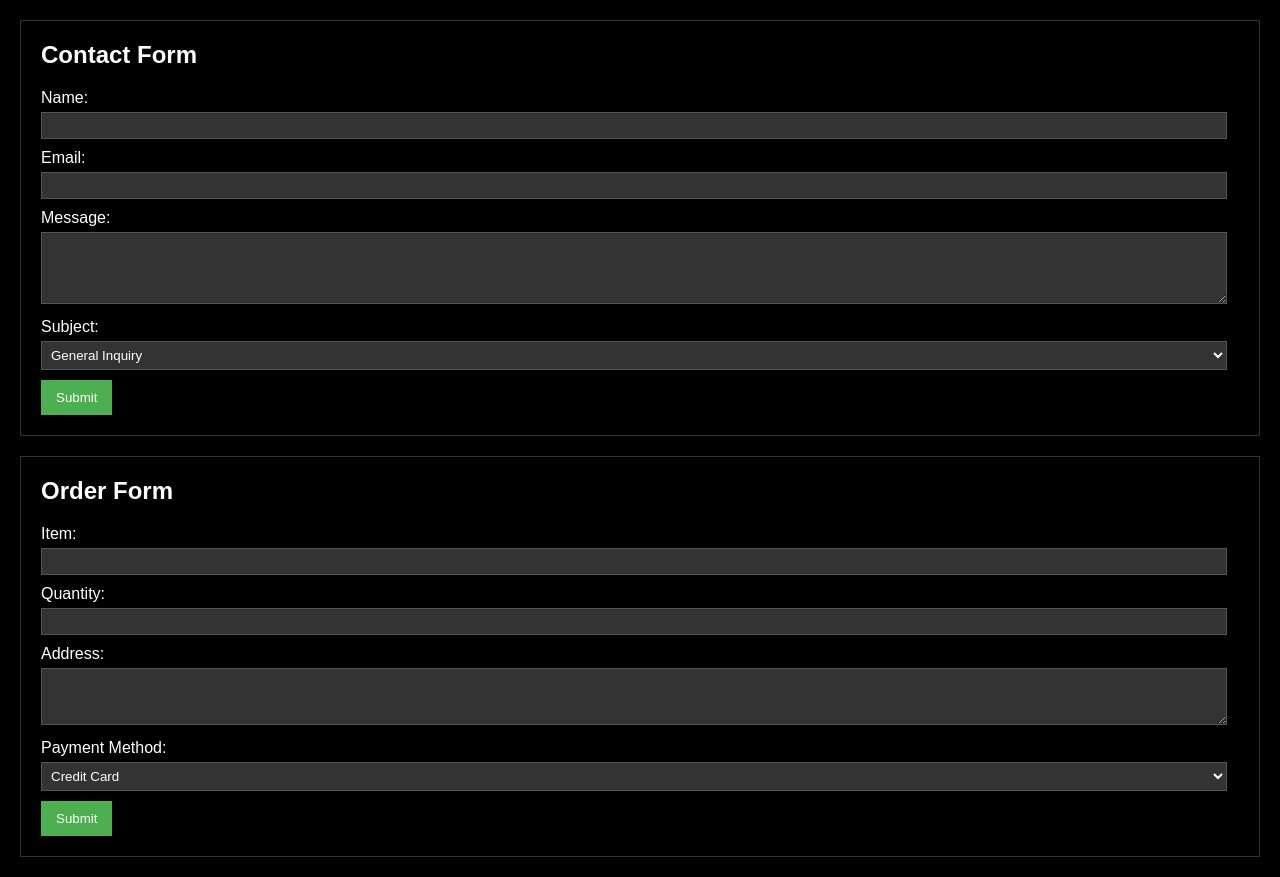
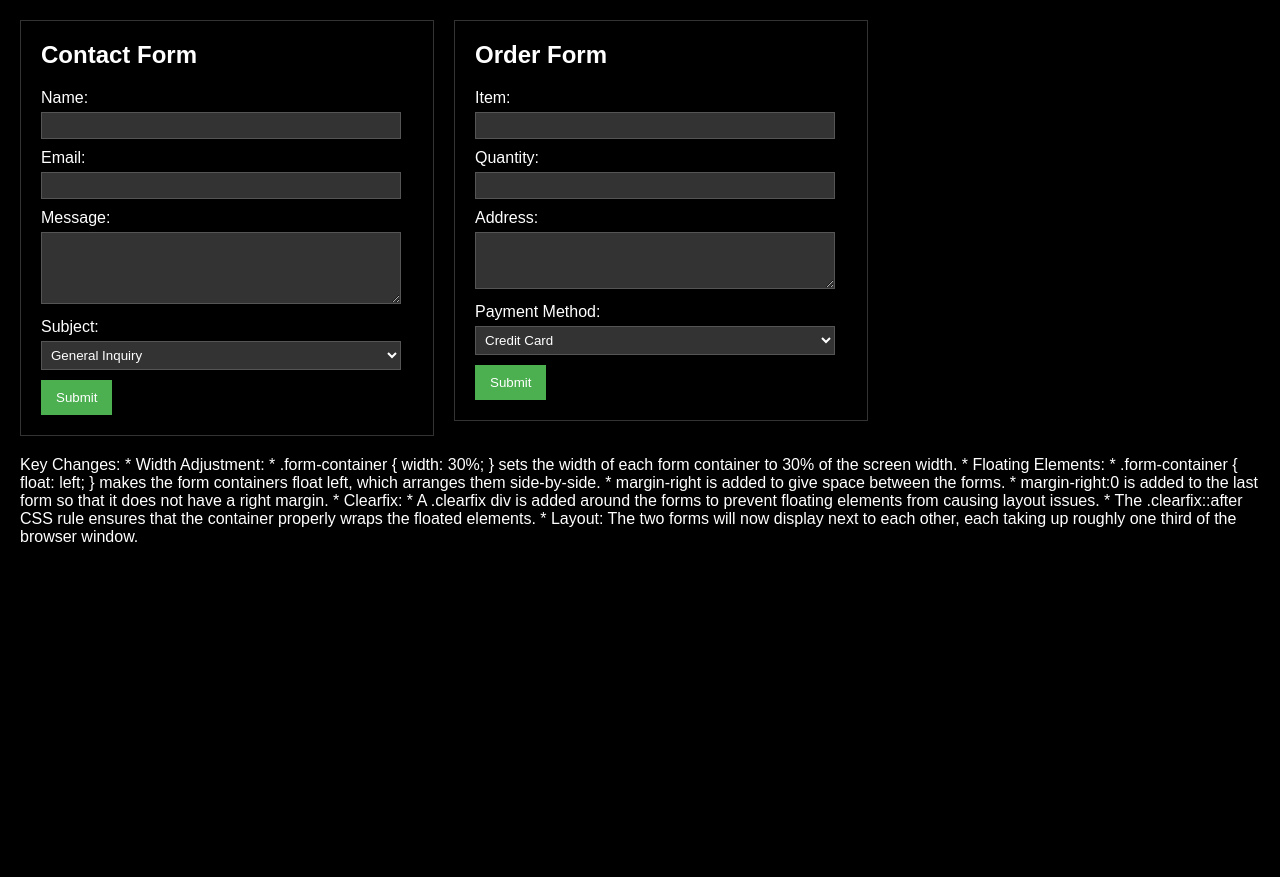
Before and after one commit to meady35/jds_meady, a plain HTML site: page index.html in a window 1280 px wide. After the commit the page ends 800 px from the top, so only its background shows below. Drawn offline with Linux system fonts and the light colour scheme.

Commit message:
Update index.html

```diff
--- a/index.html
+++ b/index.html
@@ -1,7 +1,7 @@
 <!DOCTYPE html>
 <html>
 <head>
-<title>JDS Events Form Submission</title>
+<title>Webhook Form Submission</title>
 <style>
   body {
     font-family: sans-serif;
@@ -10,9 +10,15 @@
     color: white;
   }
   .form-container {
-    border: 1px solid #333; /* Darker border for black background */
+    border: 1px solid #333;
     padding: 20px;
     margin-bottom: 20px;
+    width: 30%; /* Use 30% of the screen */
+    float: left; /* Float left to arrange side-by-side */
+    margin-right: 20px; /* Add some space between forms */
+  }
+  .form-container:last-child {
+      margin-right: 0; /*remove right margin from the last element*/
   }
   .form-container h2 {
     margin-top: 0;
@@ -23,13 +29,13 @@
   }
   .form-container input[type="text"],
   .form-container textarea,
-  .form-container select { /* Added select styling */
+  .form-container select {
     width: calc(100% - 12px);
     padding: 5px;
     margin-bottom: 10px;
-    border: 1px solid #555; /* Darker input border */
-    background-color: #333; /* Darker input background */
-    color: white; /* White text for contrast */
+    border: 1px solid #555;
+    background-color: #333;
+    color: white;
     box-sizing: border-box;
   }
   .form-container button {
@@ -39,14 +45,19 @@
     border: none;
     cursor: pointer;
   }
-  .form-container select{
+  .form-container select {
     background-color: #333;
   }
-
+  .clearfix::after { /*clear float*/
+    content: "";
+    clear: both;
+    display: table;
+  }
 </style>
 </head>
 <body>
 
+<div class="clearfix">
   <div class="form-container">
     <h2>Contact Form</h2>
     <form id="contactForm">
@@ -92,6 +103,7 @@
       <button type="button" onclick="submitForm('orderForm', 'YOUR_WEBHOOK_URL_ORDER')">Submit</button>
     </form>
   </div>
+</div>
 
 <script>
 function submitForm(formId, webhookUrl) {
@@ -126,3 +138,15 @@ function submitForm(formId, webhookUrl) {
 
 </body>
 </html>
+
+Key Changes:
+ * Width Adjustment:
+   * .form-container { width: 30%; } sets the width of each form container to 30% of the screen width.
+ * Floating Elements:
+   * .form-container { float: left; } makes the form containers float left, which arranges them side-by-side.
+   * margin-right is added to give space between the forms.
+   * margin-right:0 is added to the last form so that it does not have a right margin.
+ * Clearfix:
+   * A .clearfix div is added around the forms to prevent floating elements from causing layout issues.
+   * The .clearfix::after CSS rule ensures that the container properly wraps the floated elements.
+ * Layout: The two forms will now display next to each other, each taking up roughly one third of the browser window.
```
Lines whose indentation alone changed are shown as unchanged.
